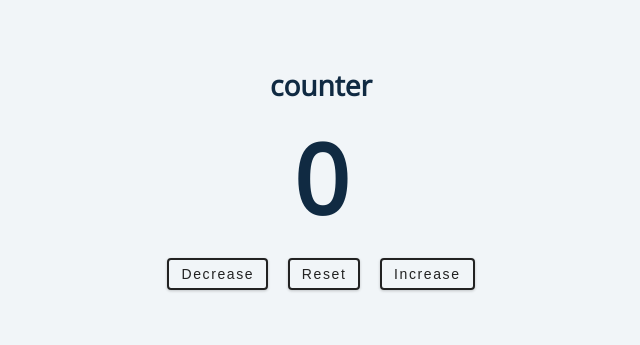
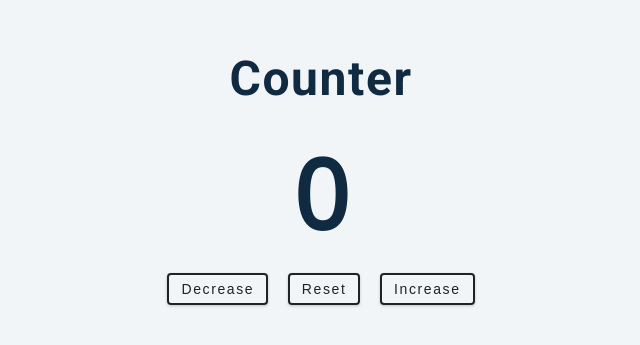
Before and after one commit to Katiasun/Counter, a plain HTML site: page index.html in a window 1280 px wide. Shown: the part 219-564 px from the top of the page, without its empty margins (319-959 px from the left). Drawn offline with nearby package versions, Linux system fonts and the light colour scheme.

Commit message:
add styles for h1

```diff
--- a/styles.css
+++ b/styles.css
@@ -65,6 +65,14 @@
   .container {
     text-align: center;
   }
+  h1 {
+    text-transform: capitalize;
+    font-size: 3rem;
+    letter-spacing: var(--spacing);
+    line-height: 1.25;
+    margin-bottom: 0.75rem;
+    font-family: var(--ff-primary);
+  }
   #value {
     font-size: 6rem;
     font-weight: bold;
```
